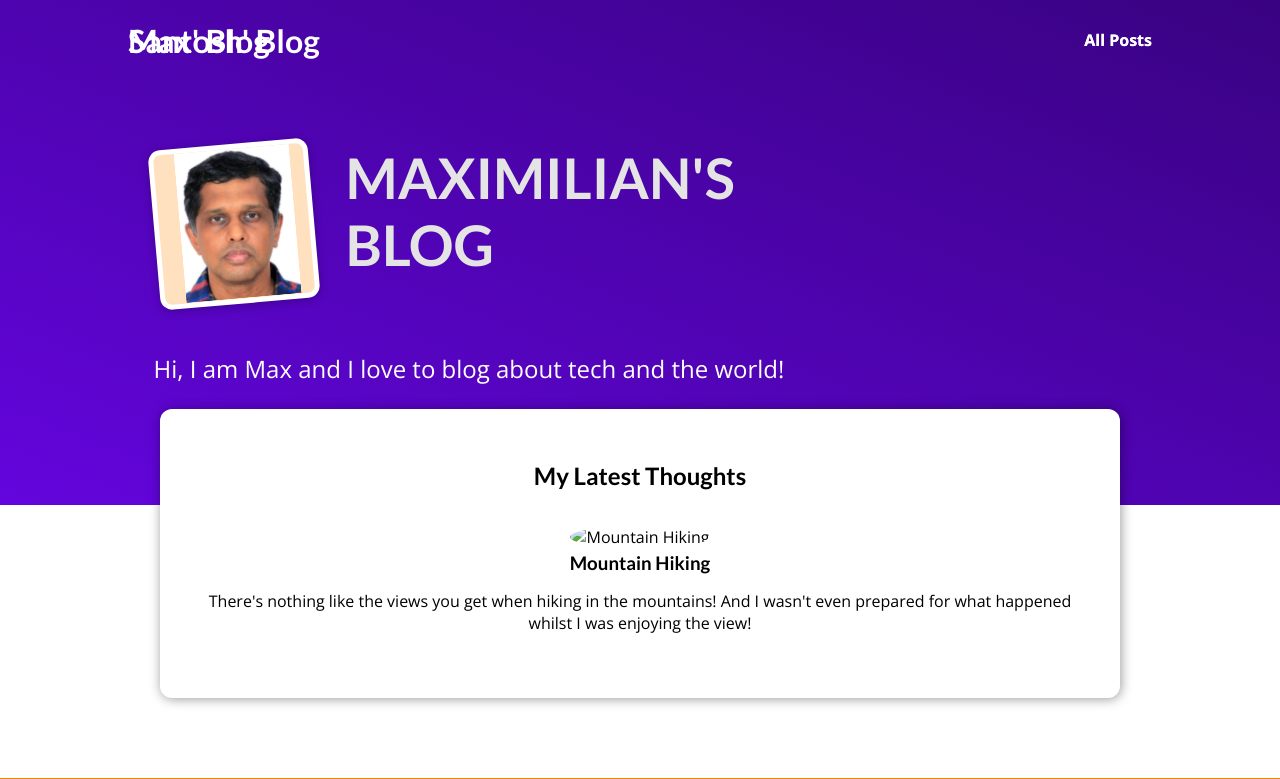
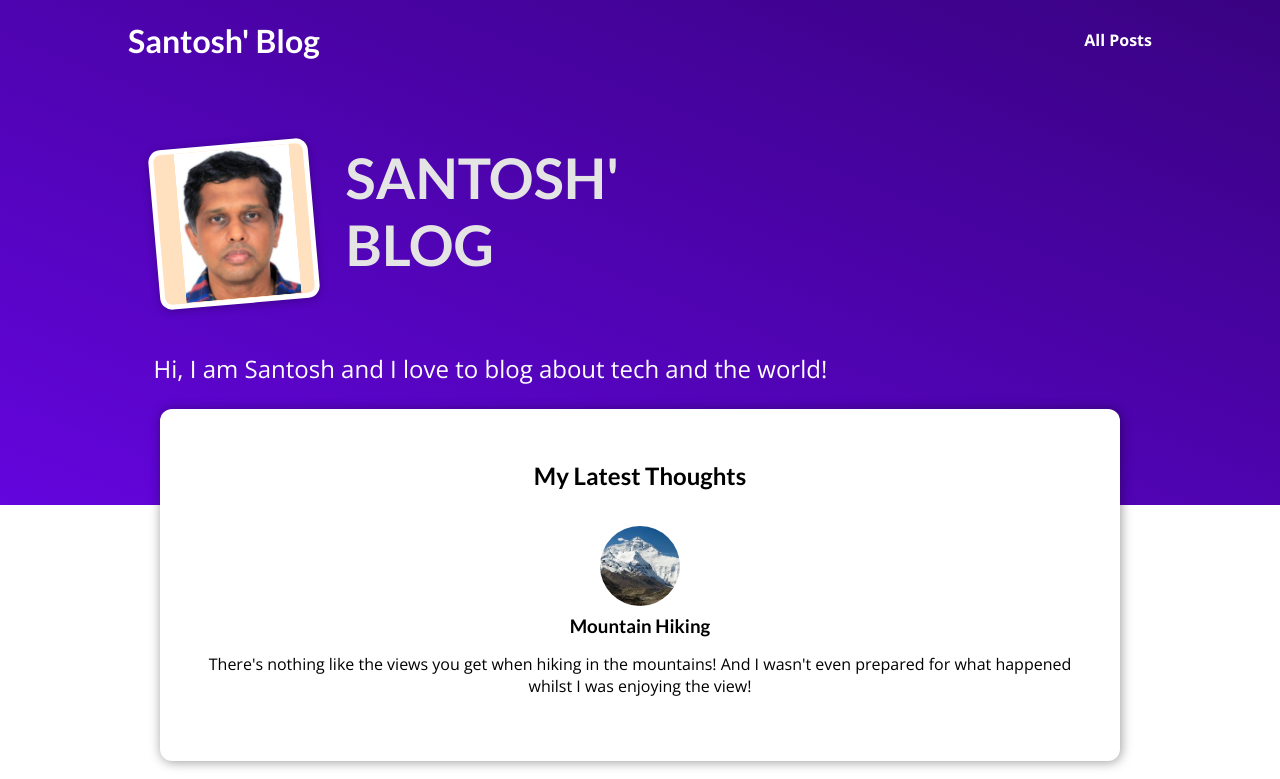
Before and after one commit to santoshnarayanan/my_site, a Django app: page / in a window 1280 px wide. Shown: the top 779 px of the page. Run offline with Django 5.2, Linux system fonts and the light colour scheme.

Commit message:
Adding "All Posts" Page and Style

```diff
--- a/blog/static/blog/index.css
+++ b/blog/static/blog/index.css
@@ -1,31 +1,3 @@
-#main-navigation {
-  width: 100%;
-  height: 5rem;
-  display: flex;
-  justify-content: space-between;
-  align-items: center;
-  padding: 0 10%;
-  position: absolute;
-  top: 0;
-  left: 0;
-}
-
-#main-navigation a {
-  text-decoration: none;
-  color: white;
-  font-weight: bold;
-}
-
-#main-navigation a:hover,
-#main-navigation a:active {
-  color: #cf79f1;
-}
-
-#main-navigation h1 a:hover,
-#main-navigation h1 a:active {
-  color: white;
-}
-
 #welcome {
   background: linear-gradient(to right top, #6305dd, #390281);
   padding: 6rem 12%;
@@ -101,47 +73,3 @@
   font-size: 1.5rem;
   color: #353535;
 }
-
-.post {
-  display: flex;
-  flex-direction: column;
-  align-items: center;
-  text-align: center;
-}
-
-.post a {
-  text-decoration: none;
-  color: black;
-  transition: all 0.2s ease;
-  padding: 1rem;
-}
-
-.post a:hover,
-.post a:active {
-  transform: scale(1.1);
-  background-color: #390281;
-  color: white;
-}
-
-.post img {
-  width: 5rem;
-  height: 5rem;
-  object-fit: cover;
-  border-radius: 50%;
-}
-
-.post h3 {
-  margin: 0.25rem 0;
-}
-
-.post time {
-  color: #666666;
-  margin: 0.25rem;
-  font-style: italic;
-  font-size: 0.85rem;
-}
-
-.post:hover time,
-.post:active time {
-  color: white;
-}
--- a/blog/templates/blog/index.html
+++ b/blog/templates/blog/index.html
@@ -1,61 +1,35 @@
-{% extends "base.html" %}
+{% extends 'base.html' %}
 {% load static %}
 
-{% block title %}
+{% block title  %}
   My Blog
 {% endblock %}
 
 {% block css_files %}
+    <link rel="stylesheet" href="{% static 'blog/post.css' %}" />
   <link rel="stylesheet" href="{% static 'blog/index.css' %}" />
 {% endblock %}
 
 {% block content %}
-<header id="main-navigation">
-  <h1><a href="">Max' Blog</a></h1>
-  <nav>
-    <a href="">All Posts</a>
-  </nav>
-</header>
-
   <section id="welcome">
     <header>
-    <img src="{% static 'blog/images/santosh.png' %}" alt="Max - The Author Of This Blog" />
-    <h2>MAXIMILIAN'S BLOG</h2>
+      <img src="{% static "blog/images/santosh.png" %}" alt="Max - The Author Of This Blog" />
+      <h2>SANTOSH' BLOG</h2>
     </header>
-  <p>Hi, I am Max and I love to blog about tech and the world!</p>
+    <p>Hi, I am Santosh and I love to blog about tech and the world!</p>
   </section>
 
   <section id="latest-posts">
     <h2>My Latest Thoughts</h2>
 
     <ul>
-    <li>
-      <article class="post">
-        <a href="">
-          <img src="{% static 'blog/images/mountains.jpg' %}" alt="Mountain Hiking" />
-          <div class="post__content">
-            <h3>Mountain Hiking</h3>
-            <p>
-              There's nothing like the views you get when hiking in the
-              mountains! And I wasn't even prepared for what happened whilst I
-              was enjoying the view!
-            </p>
-          </div>
-        </a>
-      </article>
-    </li>
+      {% include "blog/includes/post.html" %}
     </ul>
   </section>
 
   <section id="about">
     <h2>What I Do</h2>
-  <p>
-    I love programming, I love to help others and I enjoy exploring new
-    technologies in general!
-  </p>
-  <p>
-    My goal is to keep on growing as a developer - and if I could help you do
-    the same, I'd be very happy!
-  </p>
+    <p>I love programming, I love to help others and I enjoy exploring new technologies in general!</p>
+    <p>My goal is to keep on growing as a developer - and if I could help you do the same, I'd be very happy!</p>
   </section>
 {% endblock %}
--- a/static/app.css
+++ b/static/app.css
@@ -18,3 +18,31 @@
   font-family: 'Lato', sans-serif;
   font-weight: bold;
 }
+
+#main-navigation {
+  width: 100%;
+  height: 5rem;
+  display: flex;
+  justify-content: space-between;
+  align-items: center;
+  padding: 0 10%;
+  position: absolute;
+  top: 0;
+  left: 0;
+}
+
+#main-navigation a {
+  text-decoration: none;
+  color: white;
+  font-weight: bold;
+}
+
+#main-navigation a:hover,
+#main-navigation a:active {
+  color: #cf79f1;
+}
+
+#main-navigation h1 a:hover,
+#main-navigation h1 a:active {
+  color: white;
+}
```
Lines whose indentation alone changed are shown as unchanged.
